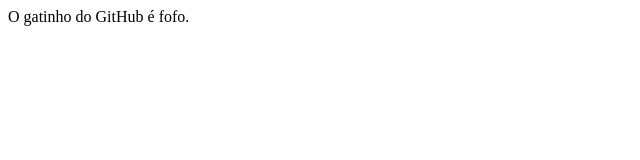
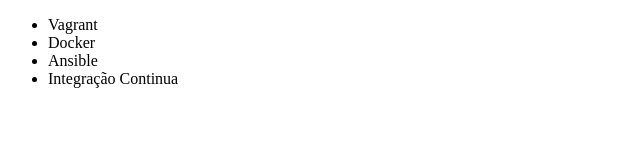
Before and after one commit to mribeiro27/alura-git, a plain HTML site: page index.html in a window 1280 px wide. Shown: the whole page, without its empty margins (0-640 px from the left). Drawn offline with Linux system fonts and the light colour scheme.

Commit message:
Cópia do curso da Alura

```diff
--- a/index.html
+++ b/index.html
@@ -2,11 +2,14 @@
 <html lang="en">
 <head>
     <meta charset="UTF-8">
-    <meta http-equiv="X-UA-Compatible" content="IE=edge">
-    <meta name="viewport" content="width=device-width, initial-scale=1.0">
-    <title>Aprendendo Git e GitHub</title>
+    <title>Cursos da Alura</title>
 </head>
 <body>
-    O gatinho do GitHub é fofo.
+    <ul>
+        <li>Vagrant</li>
+        <li>Docker</li>
+        <li>Ansible</li>
+        <li>Integração Continua</li>
+    </ul>
 </body>
 </html>
```
